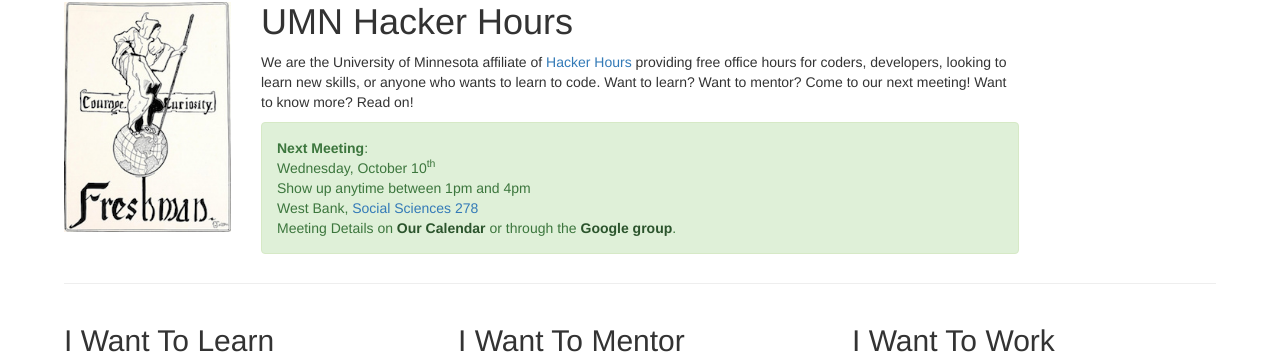
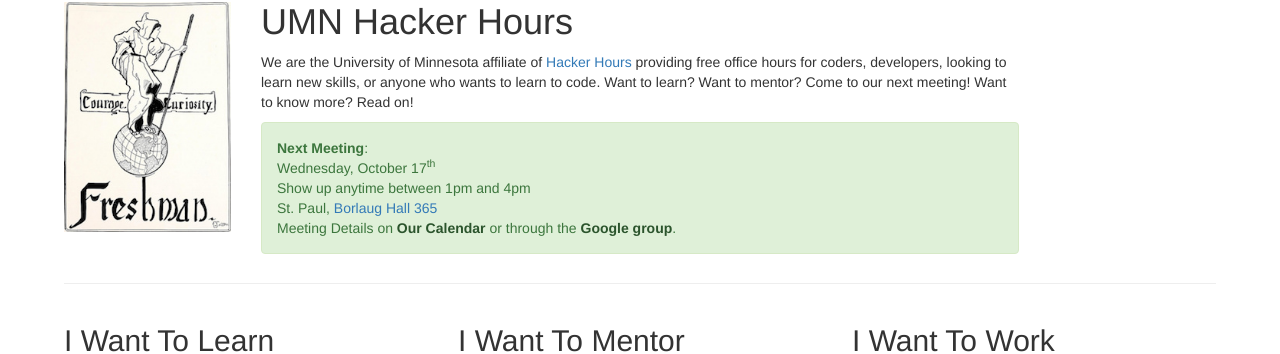
Before and after one commit to umnhackerhours/umnhackerhours.github.io, a Jekyll site: the page built from index.markdown, in a window 1280 px wide. Shown: the part 154-508 px from the top of the page. Built offline with Jekyll 4.4.1, drawn with Linux system fonts in a browser that asks for light colours.

Commit message:
Update location

```diff
--- a/index.markdown
+++ b/index.markdown
@@ -13,11 +13,11 @@ description: Home
       <div class="alert alert-success" role="alert">
         <a class="anchor" id="next_meeting"></a>
         <strong>Next Meeting</strong>:<br />
-        Wednesday, October 10<sup>th</sup><br />
+        Wednesday, October 17<sup>th</sup><br />
         Show up anytime between 1pm and 4pm<br />
         <!-- East Bank, <a href="https://roomsearch.umn.edu/roomsearch/#/rooms/b0b85352-6f5d-4165-9361-39bc6d32adc2">Civil Engineering 213</a><br /> -->
-        West Bank, <a href="https://roomsearch.umn.edu/roomsearch/#/rooms/8eb3e115-93bc-4173-b680-30f200e00cf0">Social Sciences 278</a><br />
-        <!-- St. Paul, <a href="https://roomsearch.umn.edu/roomsearch/#/rooms/236c88ec-0616-496e-bdfa-7d3b96ee9e33">Borlaug Hall 365</a><br /> -->
+        <!-- West Bank, <a href="https://roomsearch.umn.edu/roomsearch/#/rooms/8eb3e115-93bc-4173-b680-30f200e00cf0">Social Sciences 278</a><br /> -->
+        St. Paul, <a href="https://roomsearch.umn.edu/roomsearch/#/rooms/236c88ec-0616-496e-bdfa-7d3b96ee9e33">Borlaug Hall 365</a><br />
 
         Meeting Details on <a class="alert-link" href="https://www.google.com/calendar/embed?src=umn.edu_ii9odmho4m63bsq19879mu0iis%40group.calendar.google.com&ctz=America/Chicago">Our Calendar</a> or through the <a class="alert-link" href='https://groups.google.com/a/umn.edu/d/hackerhours'>Google group</a>.
       </div>
```
